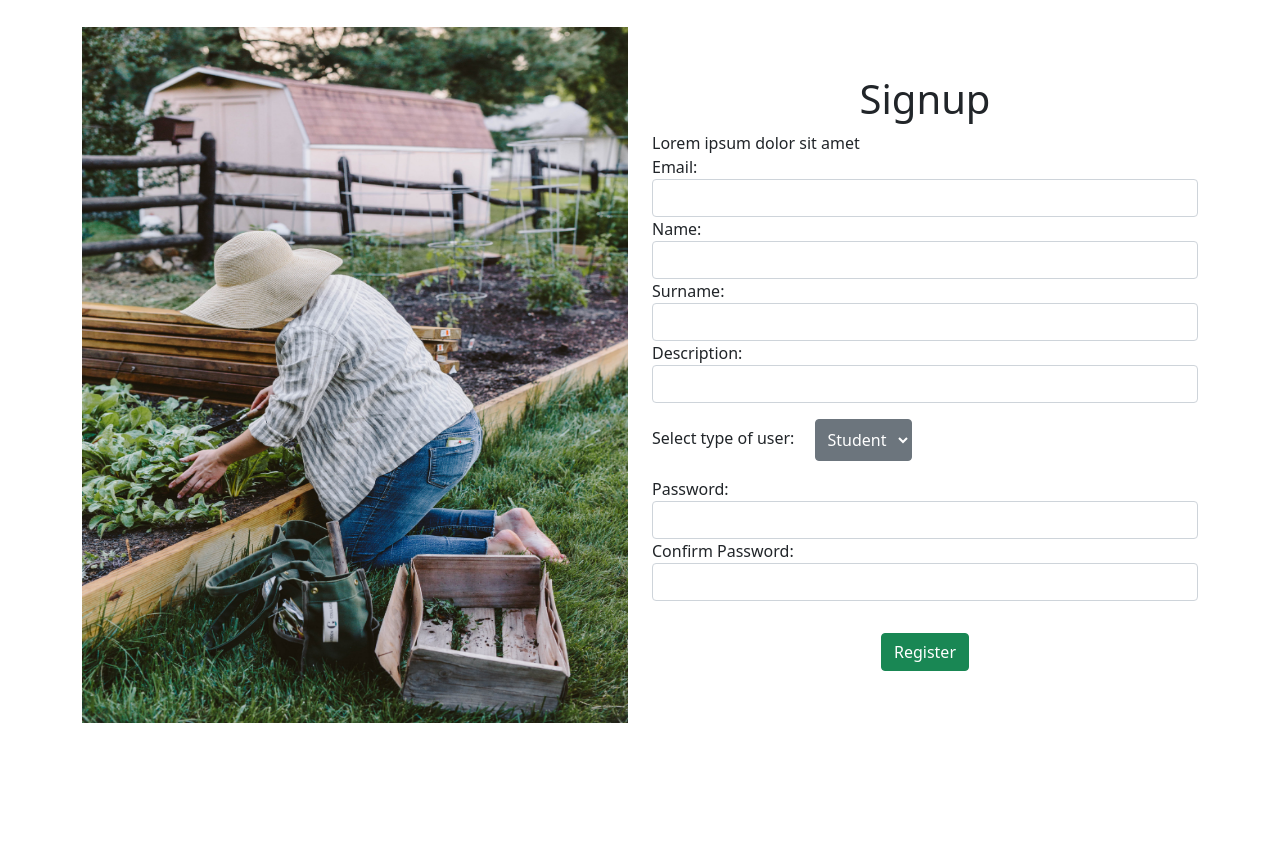
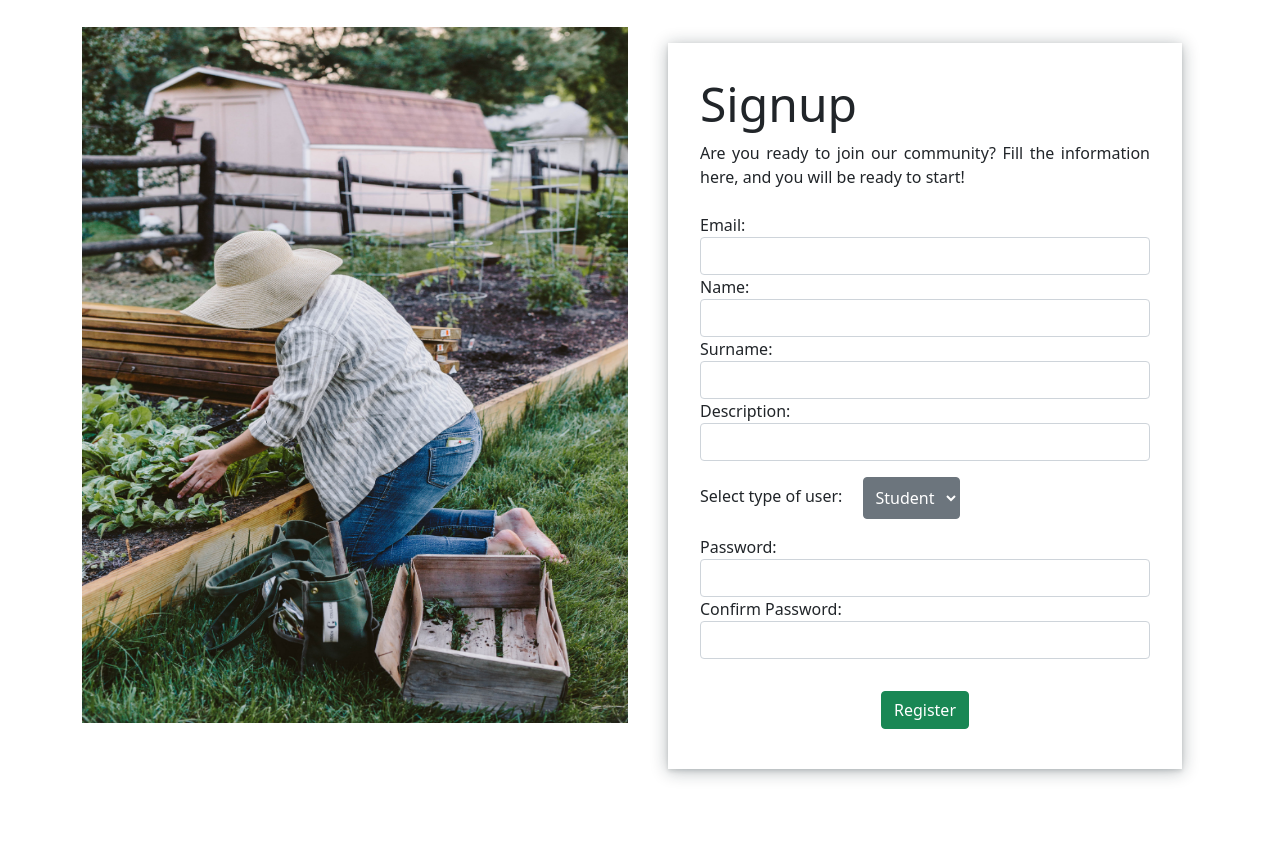
Before and after one commit to Atrebg/unitask, a Flask app: page /sign_up in a window 1280 px wide. Shown: the part 61-907 px from the top of the page. Run offline with Flask 2, Linux system fonts and the light colour scheme; some libraries are stand-ins or nearby versions.

Commit message:
Signup login about us done

```diff
--- a/website/static/css/style.css
+++ b/website/static/css/style.css
@@ -154,6 +154,13 @@ box-shadow: rgba(6, 24, 44, 0.4) 0px 0px 0px 2px, rgba(6, 24, 44, 0.65) 0px 4px
     padding:32px;
     box-shadow: rgba(14, 30, 37, 0.12) 0px 2px 4px 0px, rgba(14, 30, 37, 0.32) 0px 2px 16px 0px;
 }
+.signup-form{
+    margin:1em;
+    align-content: center;
+    padding:32px;
+    box-shadow: rgba(14, 30, 37, 0.12) 0px 2px 4px 0px, rgba(14, 30, 37, 0.32) 0px 2px 16px 0px;
+}
+
 
 .task-address{
     font-size: 20px;
--- a/website/templates/User/sign_up.html
+++ b/website/templates/User/sign_up.html
@@ -11,9 +11,12 @@
             <img class="img-fluid" style="max-height: 85%; min-width: 100%" src="/static/images/pic/garden.jpg"/>
         </div>
         <div class="col-sm-12 col-md-6">
-            <h1 align="center"> <br/>Signup</h1>
-        <div>Lorem ipsum dolor sit amet</div>
-            <form method = "POST">
+        <form class = "signup-form" method = "POST">
+            <h1 align="left" style="font-size:48px"> Signup</h1>
+        <div align ="justify"> Are you ready to join our community?
+            Fill the information here, and you will be ready to start!
+        </div><br/>
+
                <div class="form-group">
                 {{ form.email.label }}
                 {{ form.email(class = 'form-control') }}
```
Also changed, not shown: website/static/images/team/Samuele.png.
